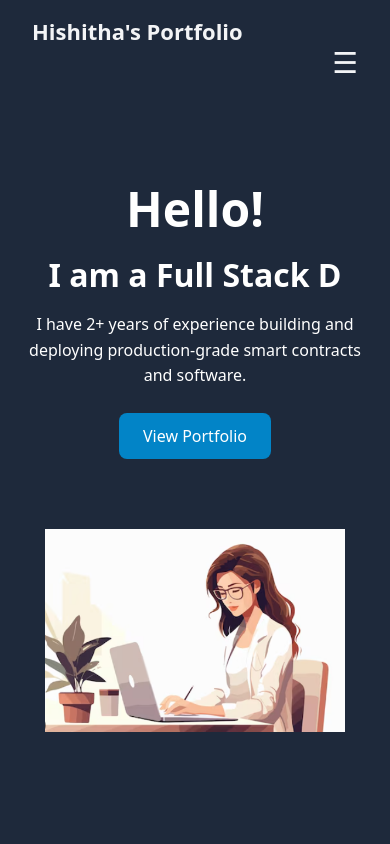
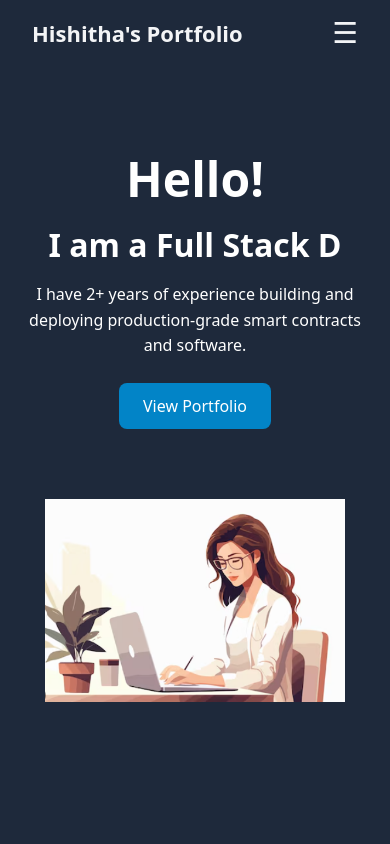
Before and after one commit to Hishitharachuri/HishithaPortfolio, a React app: page / in a window 390 px wide. Shown: the top 844 px of the page. Built offline with nearby package versions, Linux system fonts and the light colour scheme; the HTML template or start-up script is replaced by a standard one.

Commit message:
Portfolio code

```diff
--- a/src/App.css
+++ b/src/App.css
@@ -21,7 +21,7 @@ body {
   background-color: #1e293b;
   padding: 16px 32px;
   display: flex;
-  justify-content: space-between;
+  justify-content: space-between; /* portfolio left, hamburger right */
   align-items: center;
 }
 
@@ -37,15 +37,13 @@ body {
   border: none;
   color: #f3f4f6;
   cursor: pointer;
-  display: none;
-  align-items: center/* hidden on desktop */
+  display: none; /* hidden on desktop */
 }
 
 .nav-list {
   list-style: none;
   display: flex;
   gap: 24px;
-  align-items: center;
 }
 
 .nav-link {
@@ -63,8 +61,7 @@ body {
 /* Mobile view */
 @media (max-width: 768px) {
   .hamburger {
-    display: block;
-    margin-left: auto /* show hamburger on mobile */
+    display: block; /* show hamburger inline with portfolio */
   }
 
   .nav-list {
@@ -72,23 +69,11 @@ body {
     flex-direction: column;
     gap: 12px;
     margin-top: 16px;
+    align-items: flex-end; /* align links to the right */
   }
 
   .nav-list.open {
     display: flex; /* show vertically when open */
-  }
-}
-
-@media (max-width: 768px) {
-  .navbar {
-    flex-direction: column;     /* stack brand + links vertically */
-    align-items: flex-start;    /* align to the left */
-  }
-
-  .nav-list {
-    flex-direction: column;     /* stack links vertically */
-    gap: 12px;
-    margin-top: 16px;
   }
 }
 
--- a/src/components/NavBar.jsx
+++ b/src/components/NavBar.jsx
@@ -9,7 +9,7 @@ function NavBar() {
       {/* Left side: Portfolio name */}
       <span className="nav-user">Hishitha's Portfolio</span>
 
-      {/* Hamburger toggle (only shows on mobile) */}
+      {/* Hamburger toggle (inline with portfolio name) */}
       <button
         className="hamburger"
         onClick={() => setIsOpen(!isOpen)}
```
